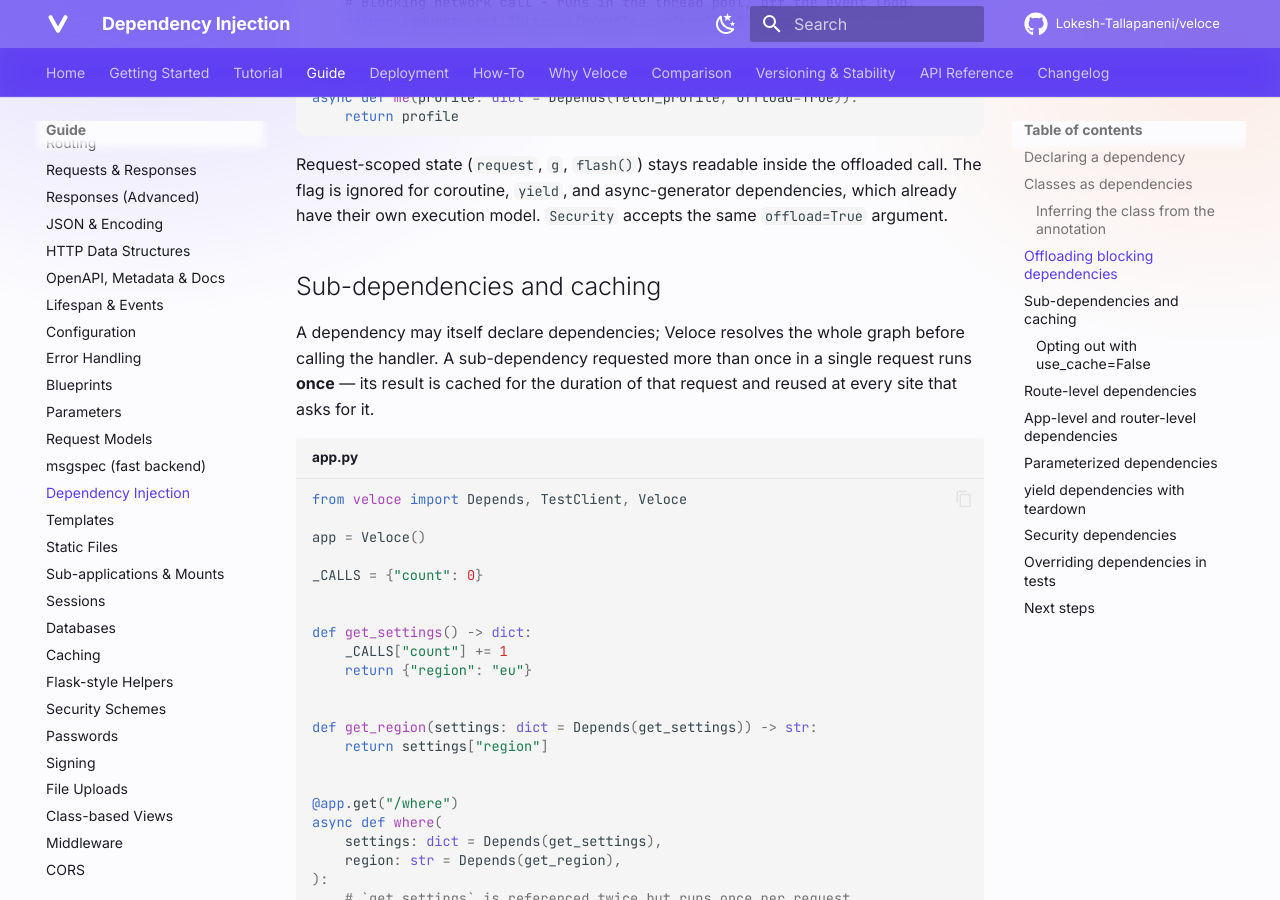
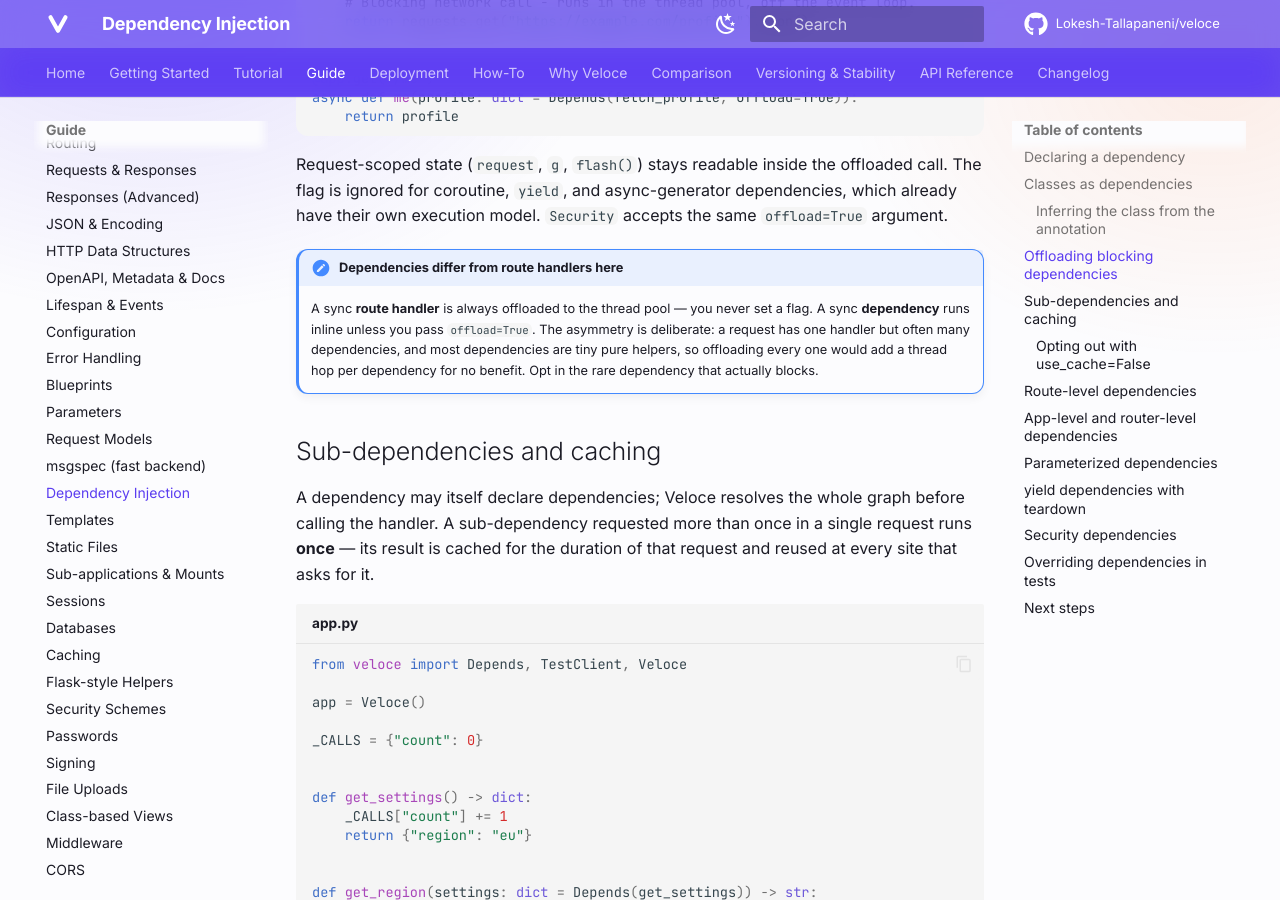
Before and after one commit to Lokesh-Tallapaneni/veloce, an MkDocs documentation site: the page built from docs/guide/dependency-injection.md, in a window 1280 px wide and 900 px high, scrolled down 2662 px. Built offline with MkDocs 1.6.1 and Material for MkDocs 9.7.7, drawn with Linux system fonts in a browser that asks for light colours; comment, search, counter and statistics services are not loaded.

Commit message:
document the sync handler vs dependency offload asymmetry

```diff
--- a/docs/guide/dependency-injection.md
+++ b/docs/guide/dependency-injection.md
@@ -133,6 +133,15 @@ Request-scoped state (`request`, `g`, `flash()`) stays readable inside the
 offloaded call. The flag is ignored for coroutine, `yield`, and async-generator
 dependencies, which already have their own execution model. `Security` accepts
 the same `offload=True` argument.
+
+!!! note "Dependencies differ from route handlers here"
+
+    A sync **route handler** is always offloaded to the thread pool — you never
+    set a flag. A sync **dependency** runs inline unless you pass `offload=True`.
+    The asymmetry is deliberate: a request has one handler but often many
+    dependencies, and most dependencies are tiny pure helpers, so offloading
+    every one would add a thread hop per dependency for no benefit. Opt in the
+    rare dependency that actually blocks.
 
 ## Sub-dependencies and caching
 
```
